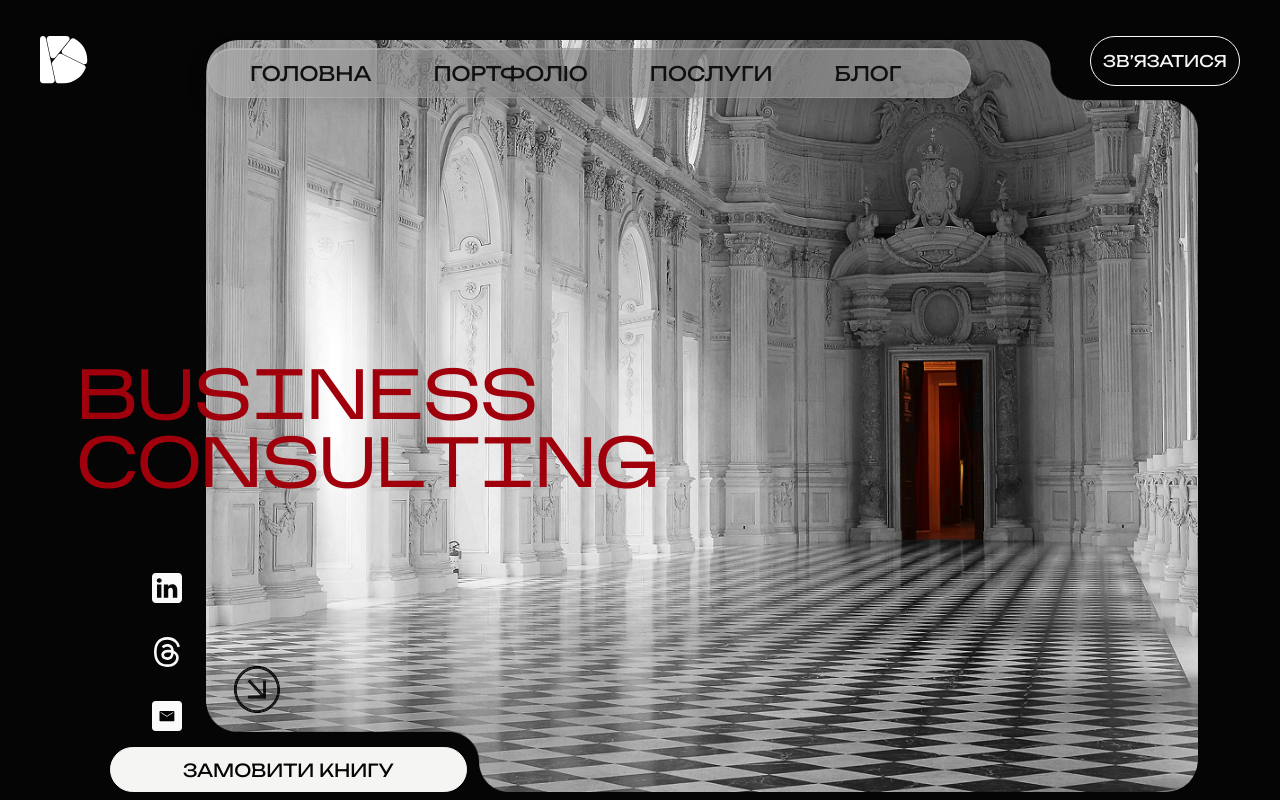
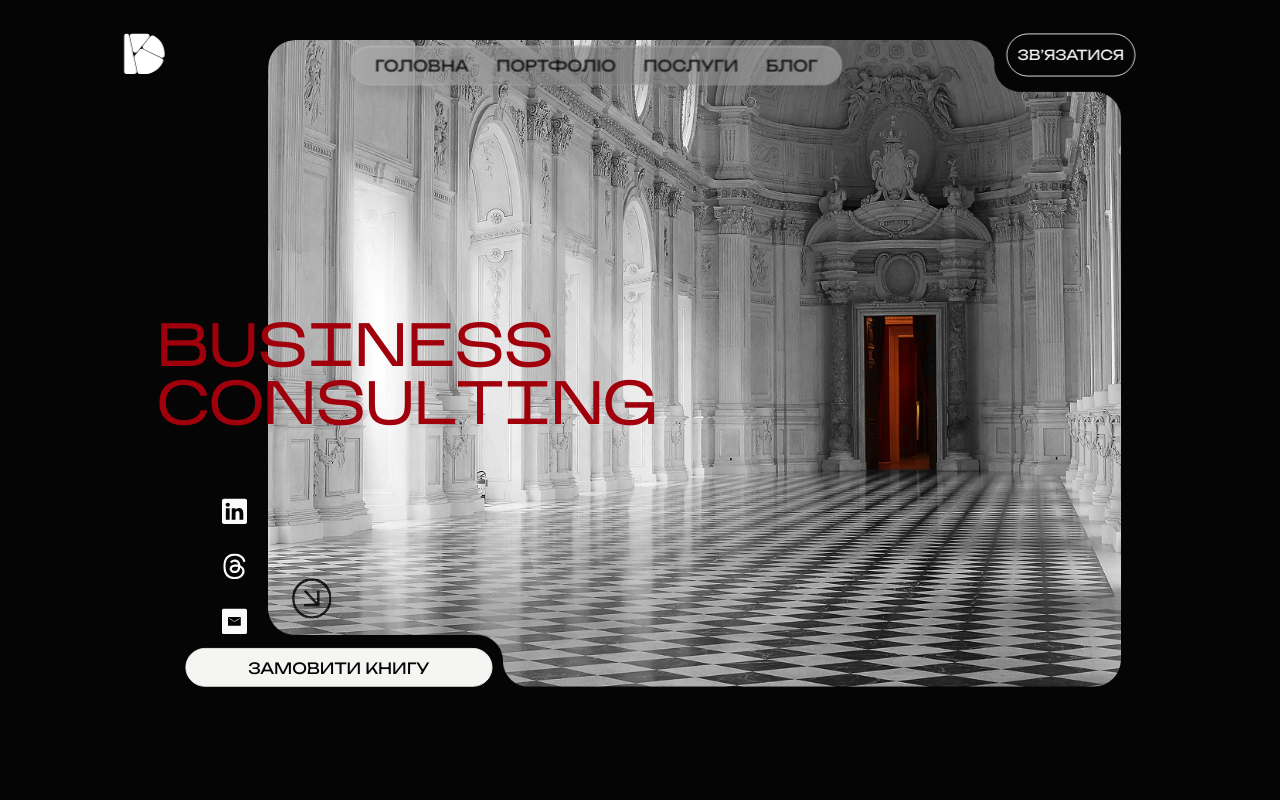
Before and after one commit to inanimate631/book, a React (Vite) app: page / in a window 1280 px wide. Built offline with nearby package versions, Linux system fonts and the light colour scheme.

Commit message:
fix: adaptative

```diff
--- a/src/styles/_base.scss
+++ b/src/styles/_base.scss
@@ -102,9 +102,15 @@ main {
   }
 
   .nav {
-    gap: 24px;
-    padding-right: 28px;
-    padding-left: 28px;
+    flex: 0 1 auto;
+    width: max-content;
+    max-width: min(620px, calc(100vw - 340px));
+    height: 42px;
+    margin-top: 14px;
+    gap: 20px;
+    padding-right: 24px;
+    padding-left: 24px;
+    font-size: 16px;
   }
 }
 
@@ -202,3 +208,39 @@ textarea::placeholder {
     margin-left: 0;
   }
 }
+
+@media (min-width: 701px) and (max-height: 900px) {
+  .site-header .nav {
+    flex: 0 1 auto;
+    width: max-content;
+    max-width: min(620px, calc(100vw - 340px));
+    height: 46px;
+    margin-top: 14px;
+    padding: 0 28px;
+    gap: 32px;
+    font-size: 18px;
+  }
+
+  .site-header .header-button {
+    position: relative;
+    right: 24px;
+  }
+}
+
+@media (min-width: 920px) and (max-height: 700px) {
+  .site-header .nav {
+    flex: 0 1 auto;
+    width: max-content;
+    max-width: 560px;
+    height: 38px;
+    margin-top: 12px;
+    padding: 0 22px;
+    gap: 24px;
+    font-size: 14px;
+  }
+
+  .site-header .header-button {
+    position: relative;
+    right: 24px;
+  }
+}
--- a/src/styles/_book.scss
+++ b/src/styles/_book.scss
@@ -565,6 +565,18 @@
   align-items: center;
 }
 
+@media (min-width: 701px) and (max-height: 900px) {
+  .book-intro-stage {
+    width: min(76.6667%, 1104px, calc(132svh - 145px));
+  }
+}
+
+@media (min-width: 701px) and (max-height: 800px) {
+  .book-intro-stage {
+    margin-left: 20%;
+  }
+}
+
 @media (max-width: 960px) {
   .book-intro-stage {
     margin-left: 13.5%;
@@ -601,7 +613,7 @@
   }
 
   .book-page .site-header:has(.mobile-menu-button[aria-expanded="true"]) {
-    z-index: 40;
+    z-index: 110;
   }
 
   .book-page .header-button {
@@ -654,6 +666,12 @@
 @media (max-width: 960px) {
   .book-intro-stage {
     margin-left: 11.5%;
+  }
+}
+
+@media (min-width: 701px) and (max-width: 960px) {
+  .book-page .site-header {
+    padding: 10px 36px;
   }
 }
 
--- a/src/styles/_business.scss
+++ b/src/styles/_business.scss
@@ -70,8 +70,7 @@
 .hero-glow {
   position: absolute;
   inset: 0;
-  background:
-    radial-gradient(
+  background: radial-gradient(
       circle at 72% 56%,
       rgba(255, 65, 0, 0.85) 0 5%,
       transparent 23%
@@ -92,8 +91,7 @@
 }
 
 .hero-glow::before {
-  background:
-    repeating-linear-gradient(
+  background: repeating-linear-gradient(
       90deg,
       transparent 0 90px,
       rgba(0, 0, 0, 0.22) 91px 94px,
@@ -204,8 +202,7 @@
   padding: 35px 17px 18px;
   background: linear-gradient(128deg, #2914b9, #4025e9 60%, #241769);
   color: white;
-  box-shadow:
-    18px 18px 22px rgba(12, 0, 55, 0.43),
+  box-shadow: 18px 18px 22px rgba(12, 0, 55, 0.43),
     inset -9px 0 19px rgba(10, 0, 46, 0.22);
   transform: rotateY(-5deg) skewY(-1deg);
 }
@@ -299,8 +296,6 @@
 
 @media ((max-width: 1300px)) {
   .hero {
-
-
   }
 }
 
@@ -672,4 +667,69 @@
     left: 20px;
     width: 228px;
   }
+
+  .hero-copy {
+    left: 12px;
+  }
+
+  .hero h1 {
+    font-size: 36px;
+  }
 }
+
+@media (min-width: 920px) and (max-height: 900px) {
+  .hero-wrapper {
+    transform: scale(.94);
+    transform-origin: top left;
+  }
+
+  .business-page .site-header,
+  .book-page .site-header {
+    transform: scale(.94);
+    transform-origin: top center;
+  }
+}
+
+@media (min-width: 920px) and (max-height: 800px) {
+  .hero-wrapper {
+    margin-left: 20%;
+    transform: scale(.86);
+  }
+
+  .business-page .site-header,
+  .book-page .site-header {
+    transform: scale(.86);
+  }
+}
+
+@media (min-width: 920px) and (max-height: 700px) {
+  .hero-wrapper {
+    transform: scale(.78);
+  }
+
+  .business-page .site-header,
+  .book-page .site-header {
+    transform: scale(.78);
+  }
+}
+
+@media (min-width: 961px) and (max-height: 900px) {
+  .business-page .site-header,
+  .book-page .site-header {
+    transform: translateX(-50%) scale(.94);
+  }
+}
+
+@media (min-width: 961px) and (max-height: 800px) {
+  .business-page .site-header,
+  .book-page .site-header {
+    transform: translateX(-50%) scale(.86);
+  }
+}
+
+@media (min-width: 961px) and (max-height: 700px) {
+  .business-page .site-header,
+  .book-page .site-header {
+    transform: translateX(-50%) scale(.78);
+  }
+}
```
